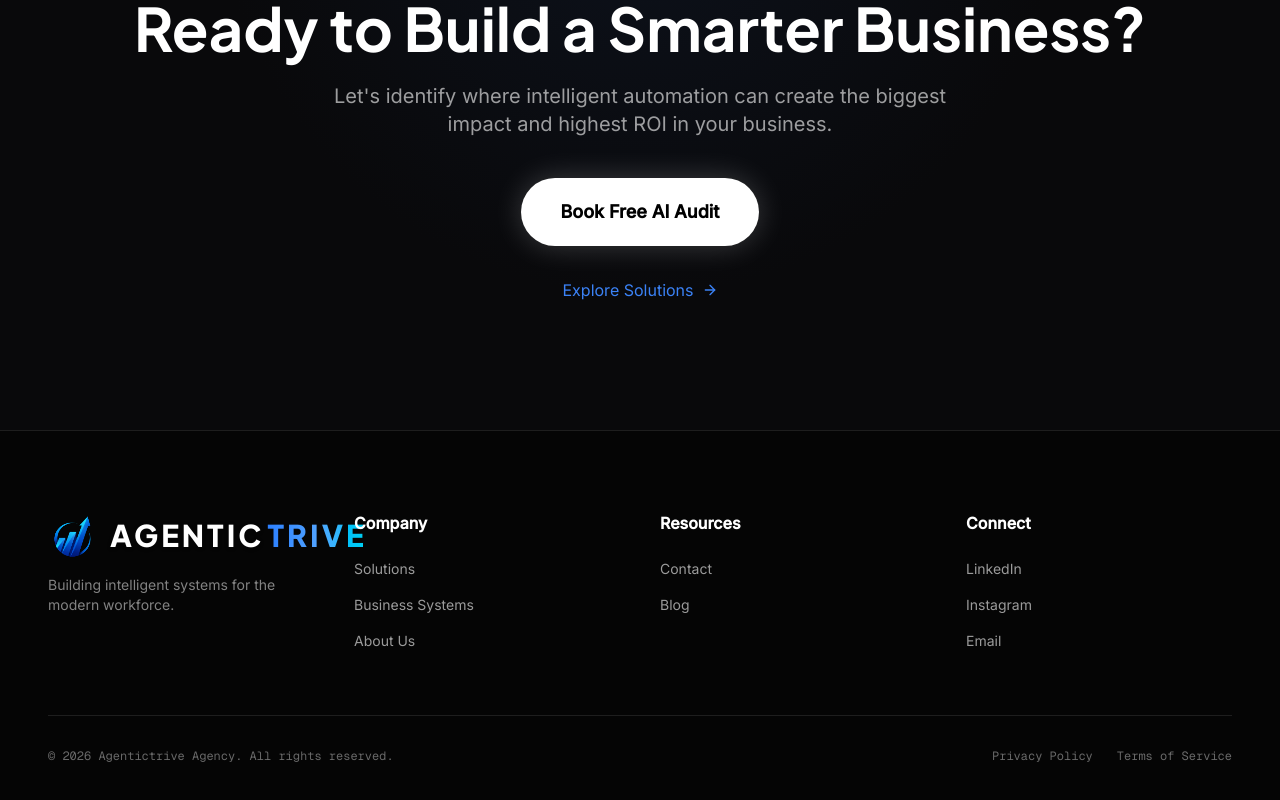
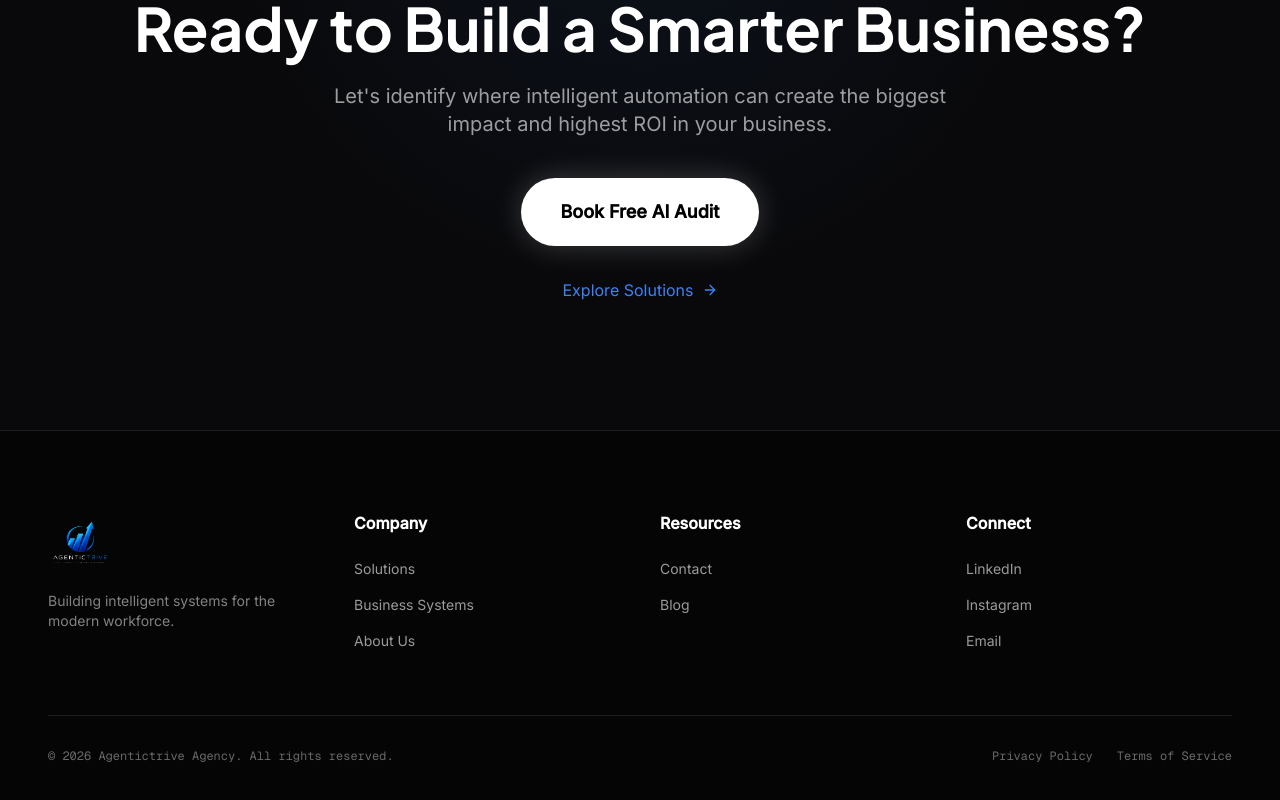
Before and after one commit to itsdevesh23/agentictrive-website, a React (Vite) app: page / in a window 1280 px wide. Shown: the part 4833-5633 px from the top of the page. Built offline with nearby package versions, Linux system fonts and the light colour scheme.

Commit message:
Keep custom executive layout for header, and use original full logo SVG image directly across all other places

```diff
--- a/src/components/Layout.jsx
+++ b/src/components/Layout.jsx
@@ -1,7 +1,7 @@
 import React from 'react';
 import { Link, NavLink, Outlet } from 'react-router-dom';
 import iconImg from '../assets/agentictrive_icon.svg';
-import textImg from '../assets/agentictrive_text.svg';
+import fullLogoImg from '../assets/agentictrive_logo.svg';
 
 export default function Layout() {
   const scrollToTop = () => {
@@ -46,12 +46,8 @@ export default function Layout() {
         <div className="max-w-container-max mx-auto px-margin-desktop">
           <div className="grid grid-cols-2 md:grid-cols-4 gap-10 mb-16">
             <div className="col-span-2 md:col-span-1">
-              <Link to="/" onClick={scrollToTop} className="flex items-center gap-3.5 mb-4 group">
-                <img src={iconImg} alt="Agentictrive Icon" className="w-11 h-11 md:w-12 md:h-12 object-contain group-hover:scale-105 transition-transform" />
-                <span className="font-headline-md text-2xl md:text-3xl font-extrabold tracking-widest uppercase flex items-center select-none">
-                  <span className="text-white drop-shadow-sm">AGENTIC</span>
-                  <span className="bg-gradient-to-r from-blue-500 via-blue-400 to-cyan-400 bg-clip-text text-transparent ml-[3px] font-black">TRIVE</span>
-                </span>
+              <Link to="/" onClick={scrollToTop} className="flex items-center mb-4">
+                <img src={fullLogoImg} alt="Agentictrive Logo" className="h-16 w-auto object-contain" />
               </Link>
               <p className="text-sm text-white/50">Building intelligent systems for the modern workforce.</p>
             </div>
```
